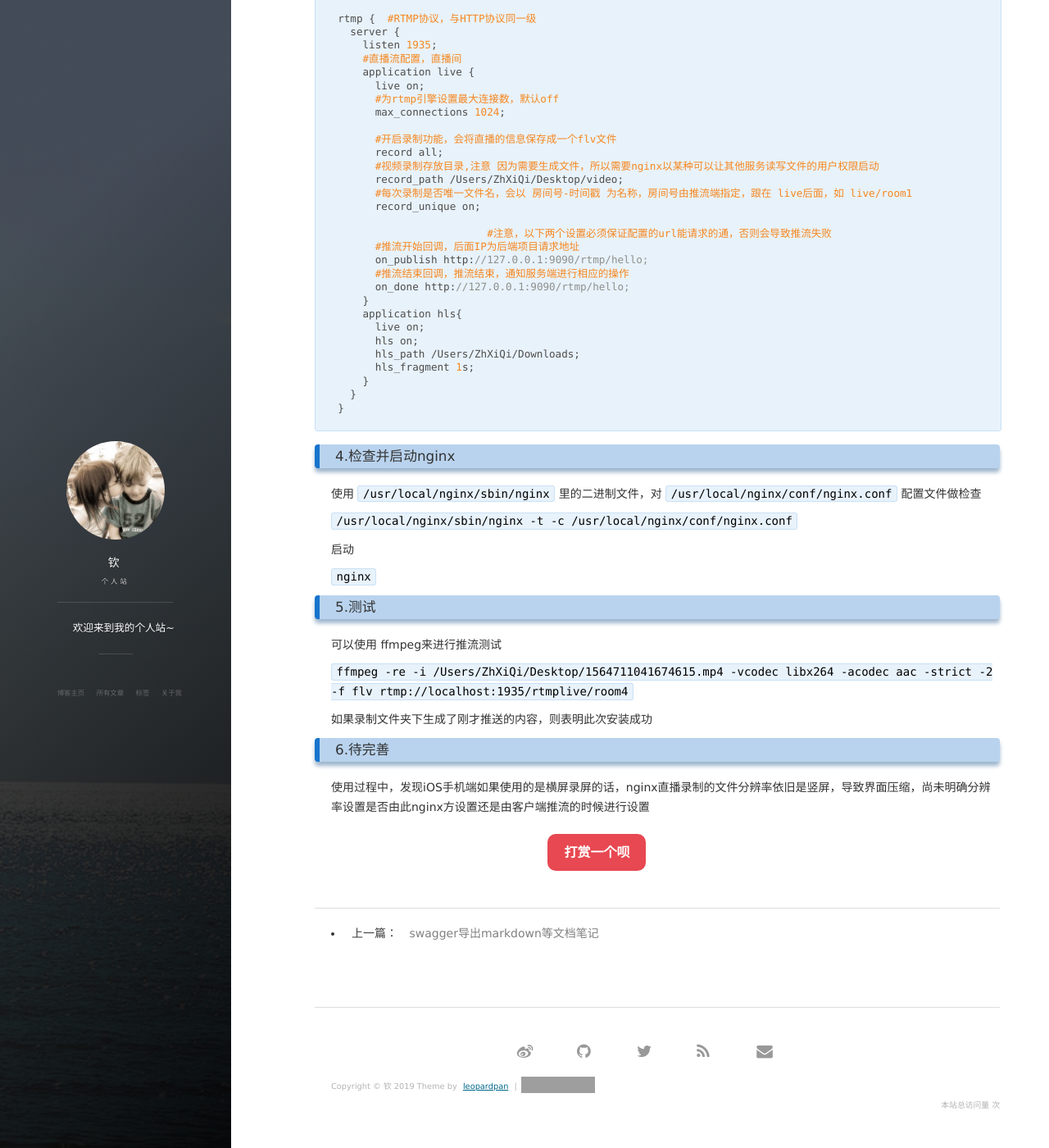
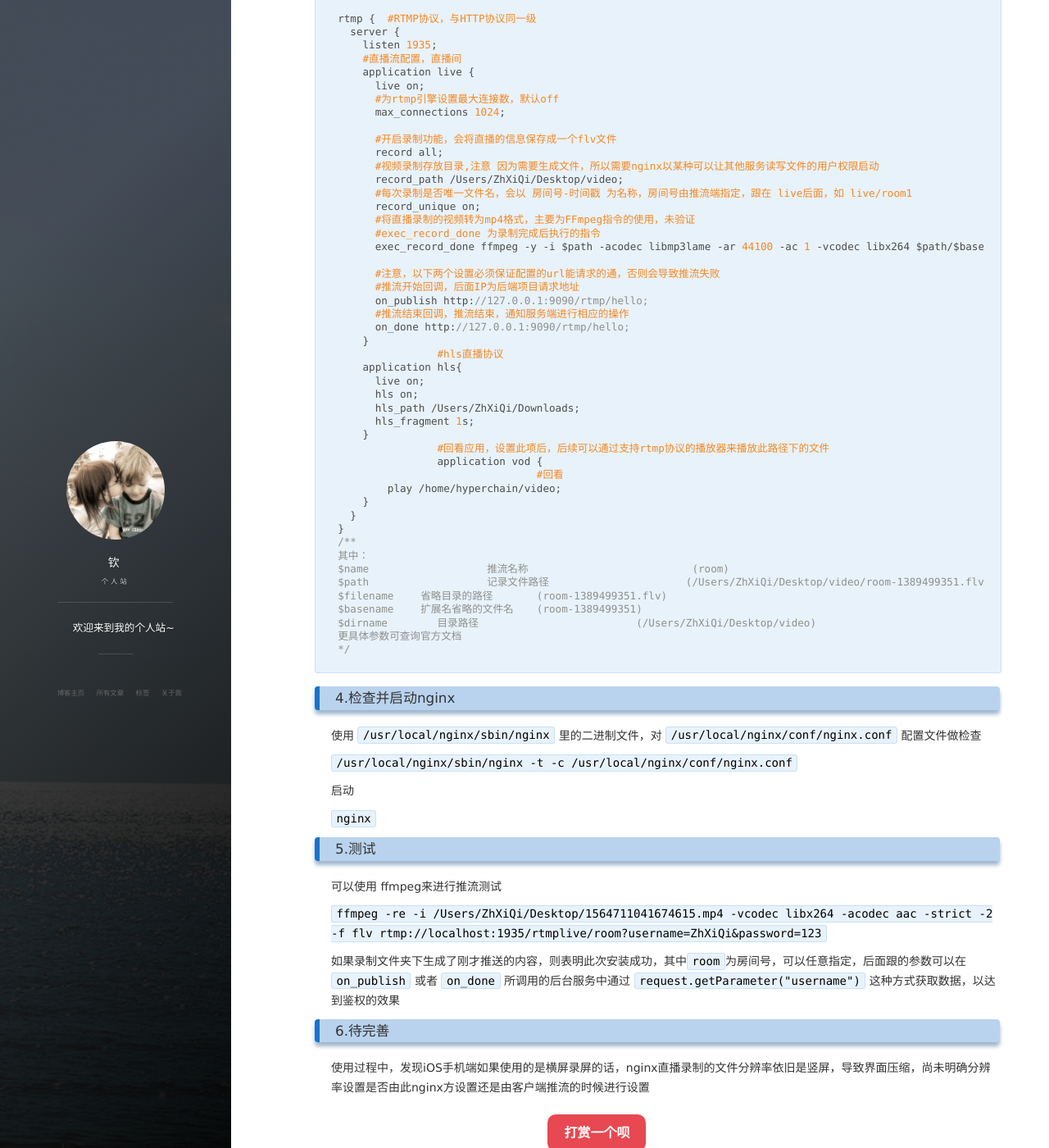
Before and after one commit to ZhXiQi/ZhXiQi.Github.io, a Jekyll site: the page built from _posts/2019-08-01-NGINX实现RTMP直播流并录制回放文件.md, in a window 1280 px wide and 1400 px high, scrolled down 872 px. Shown: the whole window at 82% size. Built offline with Jekyll 4.4.1, drawn with Linux system fonts in a browser that asks for light colours; nearby versions of some CDN libraries; comment, search, counter and statistics services are not loaded; grey boxes are pictures that could not be loaded.

Commit message:
feat: 更新rtmp文章

````diff
--- a/_posts/2019-08-01-NGINX实现RTMP直播流并录制回放文件.md
+++ b/_posts/2019-08-01-NGINX实现RTMP直播流并录制回放文件.md
@@ -57,21 +57,39 @@ rtmp {	#RTMP协议，与HTTP协议同一级
       record_path /Users/ZhXiQi/Desktop/video;
       #每次录制是否唯一文件名，会以 房间号-时间戳 为名称，房间号由推流端指定，跟在 live后面，如 live/room1
       record_unique on;
+      #将直播录制的视频转为mp4格式，主要为FFmpeg指令的使用，未验证
+      #exec_record_done 为录制完成后执行的指令
+      exec_record_done ffmpeg -y -i $path -acodec libmp3lame -ar 44100 -ac 1 -vcodec libx264 $path/$basename.mp4;
 
-			#注意，以下两个设置必须保证配置的url能请求的通，否则会导致推流失败
+      #注意，以下两个设置必须保证配置的url能请求的通，否则会导致推流失败
       #推流开始回调，后面IP为后端项目请求地址
       on_publish http://127.0.0.1:9090/rtmp/hello;
       #推流结束回调，推流结束，通知服务端进行相应的操作
       on_done http://127.0.0.1:9090/rtmp/hello;
     }
+		#hls直播协议
     application hls{
       live on;
       hls on;
       hls_path /Users/ZhXiQi/Downloads;
       hls_fragment 1s;
     }
+		#回看应用，设置此项后，后续可以通过支持rtmp协议的播放器来播放此路径下的文件
+		application vod {
+				#回看
+        play /home/hyperchain/video;
+    }
   }
 }
+/**
+其中：
+$name 　　		推流名称				 (room)
+$path 　　		记录文件路径			(/Users/ZhXiQi/Desktop/video/room-1389499351.flv)
+$filename 　　省略目录的路径　　	(room-1389499351.flv)
+$basename 　　扩展名省略的文件名	(room-1389499351)
+$dirname 　　	目录路径　　 			(/Users/ZhXiQi/Desktop/video)
+更具体参数可查询官方文档
+*/
 ```
 
 ### 4.检查并启动nginx
@@ -88,9 +106,9 @@ rtmp {	#RTMP协议，与HTTP协议同一级
 
 可以使用 ffmpeg来进行推流测试
 
-`ffmpeg -re -i /Users/ZhXiQi/Desktop/1564711041674615.mp4 -vcodec libx264 -acodec aac -strict -2 -f flv rtmp://localhost:1935/rtmplive/room4`
+`ffmpeg -re -i /Users/ZhXiQi/Desktop/1564711041674615.mp4 -vcodec libx264 -acodec aac -strict -2 -f flv rtmp://localhost:1935/rtmplive/room?username=ZhXiQi&password=123`
 
-如果录制文件夹下生成了刚才推送的内容，则表明此次安装成功
+如果录制文件夹下生成了刚才推送的内容，则表明此次安装成功，其中`room`为房间号，可以任意指定，后面跟的参数可以在 `on_publish` 或者 `on_done` 所调用的后台服务中通过 `request.getParameter("username")` 这种方式获取数据，以达到鉴权的效果
 
 ### 6.待完善
 
````
